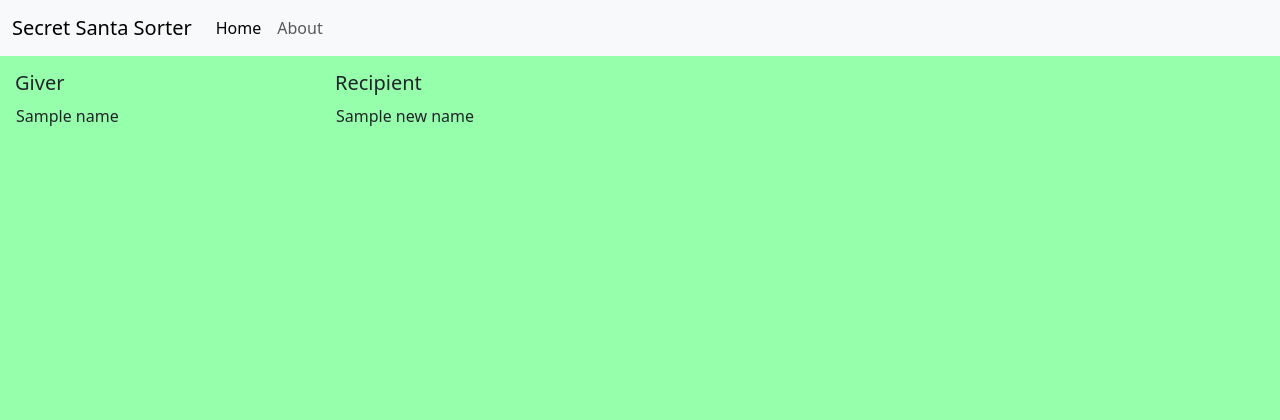
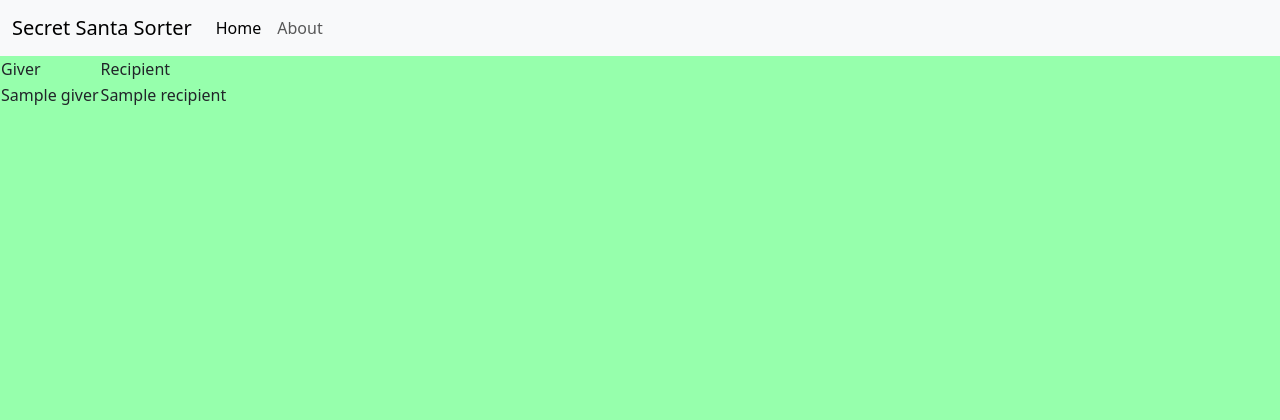
Before and after one commit to sjpoulin/secretsanta, a Flask app: template templates/sorted.html in a window 1280 px wide. Shown: the top 420 px of the page. Run offline with Flask 3, Linux system fonts and the light colour scheme; the template is opened without the code that fills it: most values are stand-ins (such as "Sample title", 1, 10 or a date in 2020).

Commit message:
Remove original CSS, zip lists in app.py, rebuild for loop in sorted.html with tuple iteration

```diff
--- a/app.py
+++ b/app.py
@@ -23,7 +23,7 @@ def sorted():
     if len(names) < 2:
         return render_template("error.html")
     else:
-        return render_template("sorted.html", names=names, new_names=new_names)
+        return render_template("sorted.html", pairs=zip(names, new_names))
 
 
 # Routes to about page
--- a/static/styles.css
+++ b/static/styles.css
@@ -1,11 +1,5 @@
 body {
     background-color: #96ffac;
-}
-
-.column {
-    float: left;
-    width: 25%;
-    padding: 15px;
 }
 
 .header {
--- a/templates/sorted.html
+++ b/templates/sorted.html
@@ -3,35 +3,22 @@
 {% block main %}
 
 <!-- Table to list inputted names -->
-    <div class="column">
+    <div class="sorted">
         <table>
             <tbody>
                 <tr>
-                    <h5>Giver</h5>
+                    <td>Giver</td>
+                    <td>Recipient</td>
                 </tr>
-                {% for name in names %}
+                {% for giver, recipient in pairs %}
                     <tr>
-                        <td>{{ name }}</td>
+                        <td>{{ giver }}</td>
+                        <td>{{ recipient }}</td>
                     </tr>
                 {% endfor %}
             </tbody>
         </table>
 
-    </div>
-
-    <div class="column">
-        <table>
-            <tbody>
-                <tr>
-                    <h5>Recipient</h5>
-                </tr>
-                {% for name in new_names %}
-                    <tr>
-                        <td>{{ name }}</td>
-                    </tr>
-                {% endfor %}
-            </tbody>
-        </table>
     </div>
 
 {% endblock %}
```
